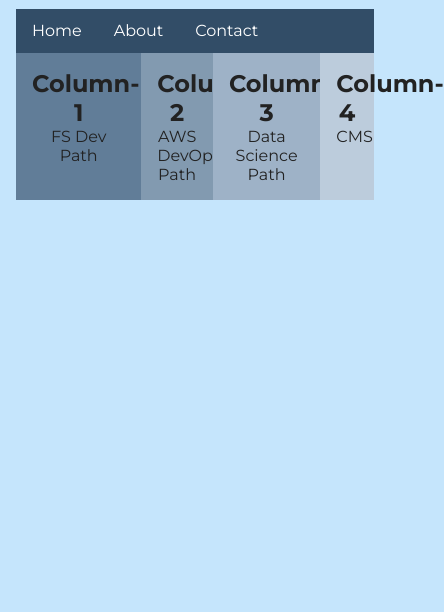
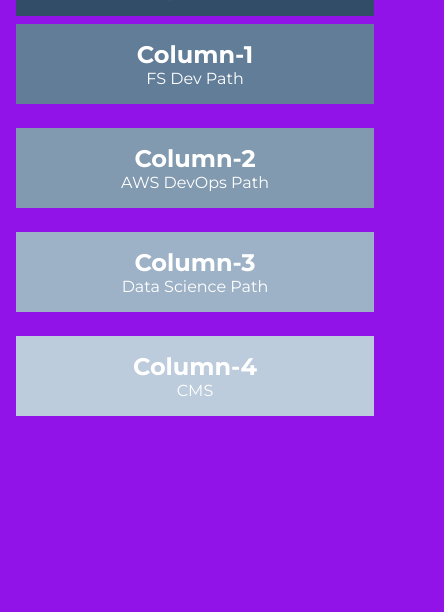
Before and after one commit to Sadullah-TANRIKULU/HTML_CSS_in_class, a plain HTML site: page media_query/index.html in a window 390 px wide. Shown: the part 232-844 px from the top of the page, 444 px wide, since content can reach past the window. Drawn offline with Linux system fonts and the light colour scheme.

Commit message:
assignments were done

```diff
--- /dev/null
+++ b/grid/style.css
@@ -0,0 +1,24 @@
+* {
+    box-sizing: border-box;
+    margin: 0;
+}
+
+.container {
+    display: grid;
+    grid-template-columns: 150px 50vw 150px;
+    grid-template-rows: 100px 500px 20vh 3rem;
+    justify-content: center;
+}
+
+.content {
+    border: 1px solid red;
+    background-color: lightcyan;
+    display: flex;
+    justify-content: center;
+    align-items: center;
+}   /* grid içinde nested olarak flex kullanımı */
+
+.content1 {
+    background-image: url(https://cdn.pixabay.com/photo/2022/05/10/11/12/tree-7186835__480.jpg);
+    background-size: cover;
+}
--- a/media_query/style.css
+++ b/media_query/style.css
@@ -73,3 +73,51 @@ h1 {
     width: 15%;
     background-color: var(--gri-8);
 }
+
+@media screen and (max-width:992px){
+    body {
+        background-color: var(--açık-kırmızı);
+        color: var(--beyaz);
+
+    }
+    .col {
+        width: 50%;
+        /* margin: .5rem 0; */
+    }
+    .row {
+        gap: .5rem 0rem;
+    }
+}
+@media screen and (max-width: 992px) {
+    body {
+      background-color: var(--açık-kırmızı);
+      color: var(--beyaz);
+    }
+    .col {
+      width: 50%;
+      margin: 0.5rem 0;
+    }
+  }
+
+  @media screen and (max-width: 600px) {
+    body {
+      background-color: var(--mor-1);
+      color: var(--beyaz);
+    }
+
+    .navbar {
+      flex-direction: column;
+      align-items: center;
+    }
+    .header {
+      display: none;
+    }
+    .col {
+      width: 100%;
+      margin: 0.5rem 0;
+    }
+    .navbar a {
+      width: 100%;
+      text-align: center;
+    }
+  }
```
Also changed, not shown: grid/index.html (added, +30 -0 lines).
